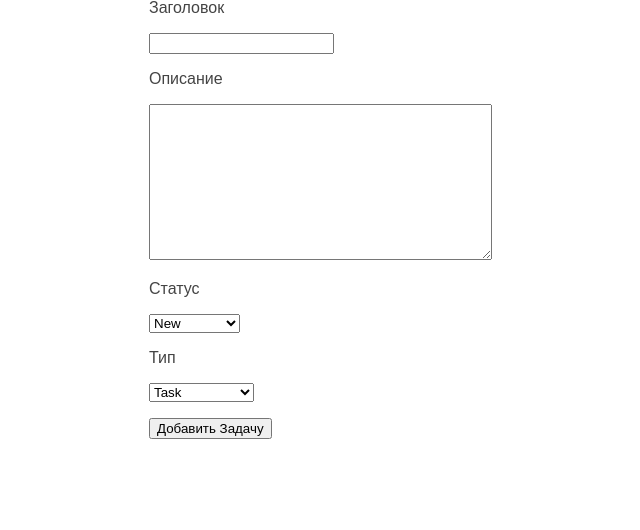
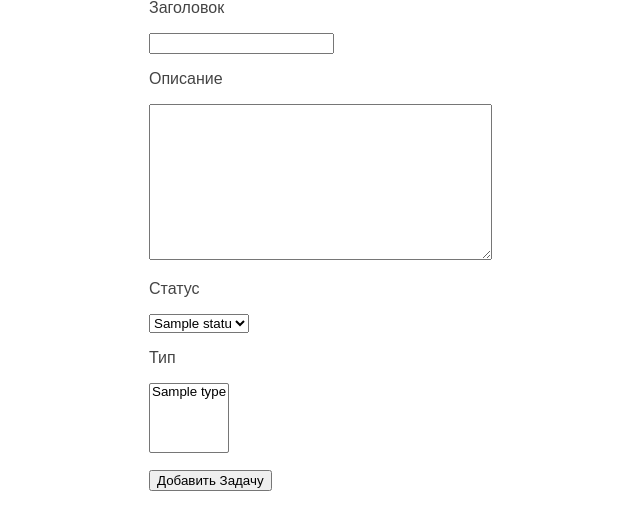
Before and after one commit to Azer-Denker/hm_50, a Django app: page /add_task in a window 1280 px wide. Shown: the part 61-591 px from the top of the page, without its empty margins (41-681 px from the left). Run offline with Django 3.2, Linux system fonts and the light colour scheme; data comes from the database, SQL or seed files in the repository; tables that the repository leaves empty hold one stand-in row (values such as "Sample post"); parts of the project's set-up code (start-up, migrations or seed data) failed here and were passed over.

Commit message:
hm_50 end

```diff
--- a/source/webapp/admin.py
+++ b/source/webapp/admin.py
@@ -7,10 +7,12 @@
     list_display = ['id', 'name']
     fields = ['name']
 
+
 class Task_typeAdmin(admin.ModelAdmin):
     list_display = ['id', 'name']
     fields = ['name']
 
+
 admin.site.register(Status, StatusAdmin)
 admin.site.register(Task_type, Task_typeAdmin)
 admin.site.register(Task)
--- a/source/webapp/forms.py
+++ b/source/webapp/forms.py
@@ -4,9 +4,10 @@
 
 
 class TaskForm(forms.Form):
-    summary = forms.CharField(max_length=200, required=True, label='Заголовок', widget=forms.TextInput(attrs={'class': "form-control"}))
-    description = forms.CharField(max_length=3000, required=False, label='Описание', widget=forms.Textarea(attrs={'class': "form-control"}))
+    summary = forms.CharField(max_length=200, required=True, label='Заголовок',
+                              widget=forms.TextInput(attrs={'class': "form-control"}))
+    description = forms.CharField(max_length=3000, required=False, label='Описание',
+                                  widget=forms.Textarea(attrs={'class': "form-control"}))
     status = forms.ModelChoiceField(queryset=Status.objects.all(), required=True, label='Статус', empty_label=None,
                                     widget=forms.Select(attrs={'class': "form-control"}))
-    type_task = forms.ModelChoiceField(queryset=Task_type.objects.all(), required=True, label='Тип', empty_label=None,
-                                       widget=forms.Select(attrs={'class': "form-control"}))
+    type_task = forms.ModelMultipleChoiceField(queryset=Task_type.objects.all(), required=True, label='Тип')
--- a/source/webapp/models.py
+++ b/source/webapp/models.py
@@ -15,9 +15,9 @@
 
 class Task(models.Model):
     summary = models.CharField(max_length=200, null=False, blank=False, verbose_name='Заголовок')
-    description = models.TextField(max_length= 3000, null=True, blank=True, verbose_name='Описание')
+    description = models.TextField(max_length=3000, null=True, blank=True, verbose_name='Описание')
     status = models.ForeignKey('webapp.Status', related_name='status', on_delete=models.PROTECT, verbose_name='Статус')
-    type_task = models.ForeignKey('webapp.Task_type', related_name='type', on_delete=models.PROTECT, verbose_name='Тип')
+    type_task = models.ManyToManyField('webapp.Task_type', related_name='type', blank=True)
     created_at = models.DateTimeField(auto_now_add=True, verbose_name='Время создания')
 
     def __str__(self):
--- a/source/webapp/templates/view.html
+++ b/source/webapp/templates/view.html
@@ -18,4 +18,5 @@
     <p class="description">Описание :{{ task.description }}</p>
 <p>Статус: {{ task.status }}</p>
 <p> Дата выполнения {{ task.created_at|date:"d.m.Y H:i:s" }} </p>
+    <p>Types: {% for type in task.type_task.all %}{{ type.name }}{% if not forloop.last %}, {% endif %}{% endfor %}</p>
 {% endblock %}
--- a/source/webapp/views.py
+++ b/source/webapp/views.py
@@ -37,8 +37,8 @@
                 summary=form.cleaned_data['summary'],
                 description=form.cleaned_data['description'],
                 status=form.cleaned_data['status'],
-                type_task=form.cleaned_data['type_task']
                 )
+            task.type_task.set(form.cleaned_data['type_task'])
             return redirect('view', pk=task.pk)
         else:
             return render(request, 'add_new.html', context={
@@ -96,6 +96,7 @@
         task.delete()
         return redirect('index')
 
+
 def multi_delete(request):
     data = request.POST.getlist('id')
     Task.objects.filter(pk__in=data).delete()
```
Also changed, not shown: source/webapp/migrations/0002_auto_20210315_1134.py (added).
